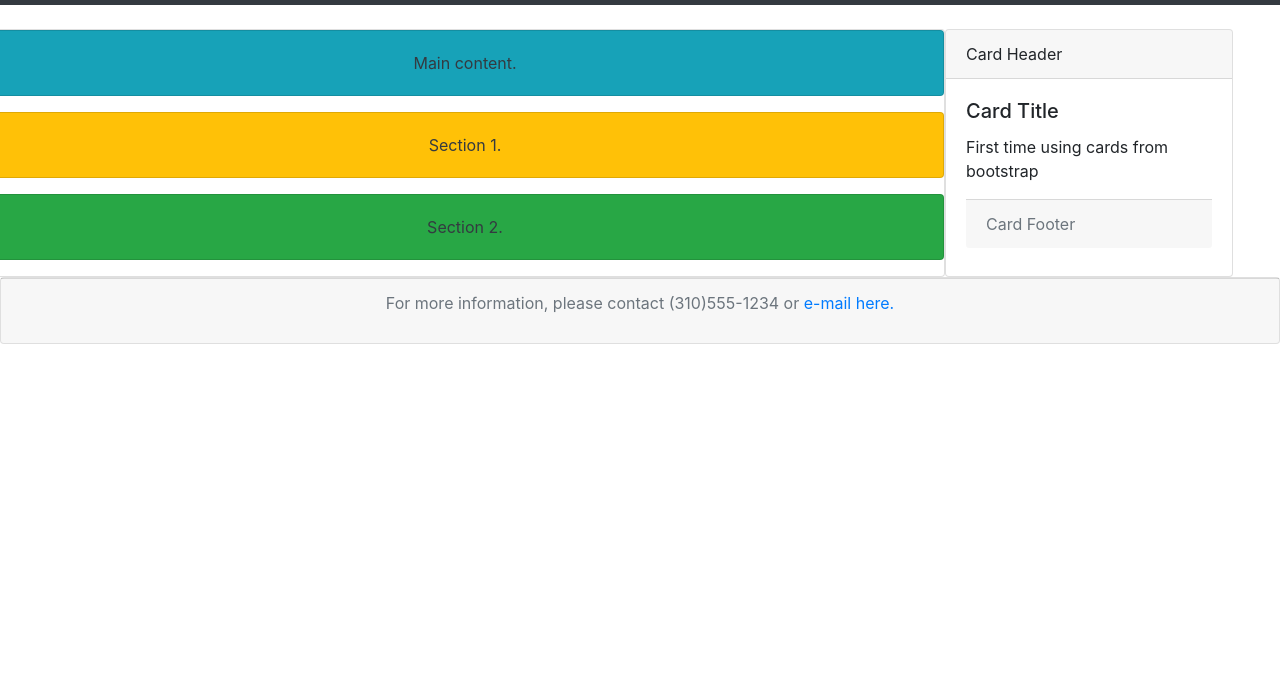
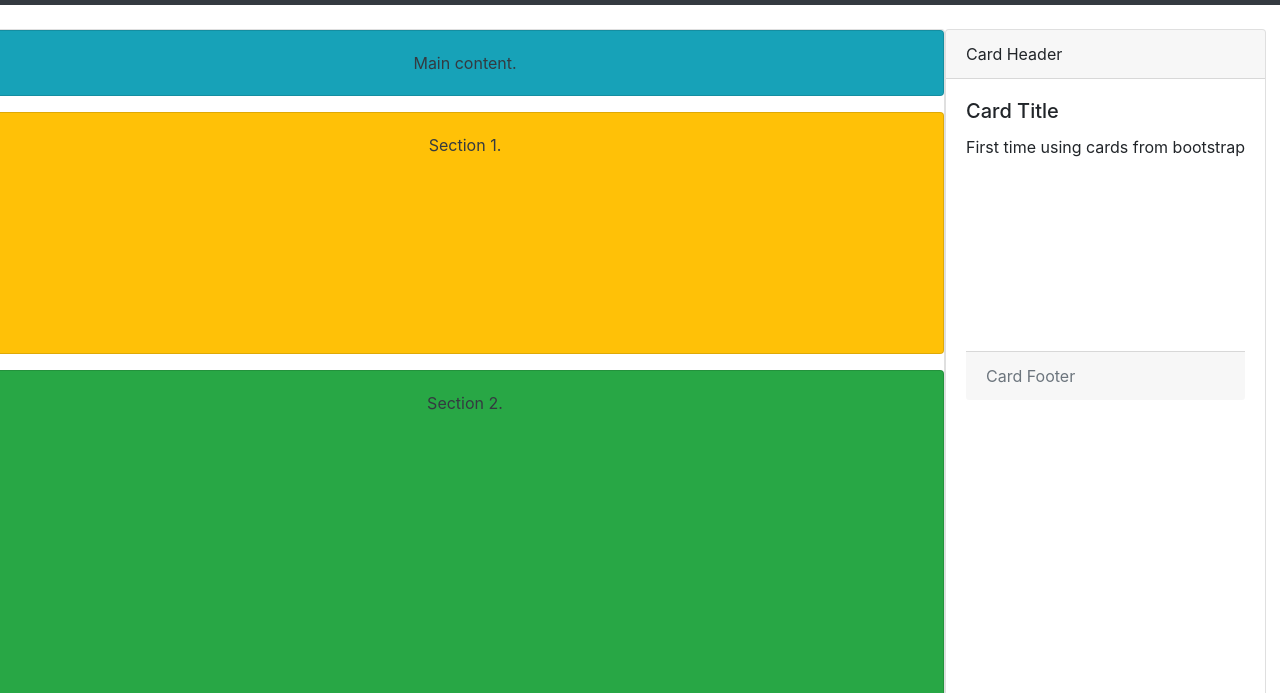
Before and after one commit to mvarnas/varnashw2, a website: page website/bootstrap.html in a window 1280 px wide. Shown: the part 107-800 px from the top of the page. Drawn offline with nearby package versions, Linux system fonts and the light colour scheme.

Commit message:
updated card

```diff
--- a/website/bootstrap.html
+++ b/website/bootstrap.html
@@ -55,30 +55,30 @@
       <div class="row">
             <div class="card" style="width:60rem;">
                 <div class="card-block">
-                    <div class="mx-auto card text-dark bg-info mb-3" style="max-width: 60rem;">
+                    <div class="mx-auto card text-dark bg-info mb-3 text-center" style="max-width: 60rem;">
                 <div class="card-body">
-                <p class="card-text" style="text-align:center">Main content.</p>
+                <p class="card-text">Main content.</p>
                 </div>
                 </div>
-                <div class="card text-dark bg-warning mb-3">
+                <div class="card text-dark bg-warning mb-3 text-center">
                 <div class="card-body">
-                <p class="card-text" style="text-align:center">Section 1.</p>
+                <p class="card-text" style="height:200px;">Section 1.</p>
                 </div>
                 </div>
                 </div>
-        <div class="card text-dark bg-success mb-3">
+        <div class="card text-dark bg-success mb-3 text-center">
                 <div class="card-body">
-                    <p class="card-text" style="text-align:center">Section 2.</p>
+                    <p class="card-text" style="height:400px";"text-align:center">Section 2.</p>
                 </div>
             </div>
         </div>
-            <div class="card" style="width: 18rem;">
+            <div class="card">
                     <div class="card-header">
                       Card Header
                     </div>
                     <div class="card-body">
                       <h5 class="card-title">Card Title</h5>
-                      <p class="card-text">First time using cards from  bootstrap</p>
+                      <p class="card-text" style="height:200px;">First time using cards from  bootstrap</p>
                       <div class="card-footer text-muted">Card Footer</div>
                     </div>
                 </div></div>
```
